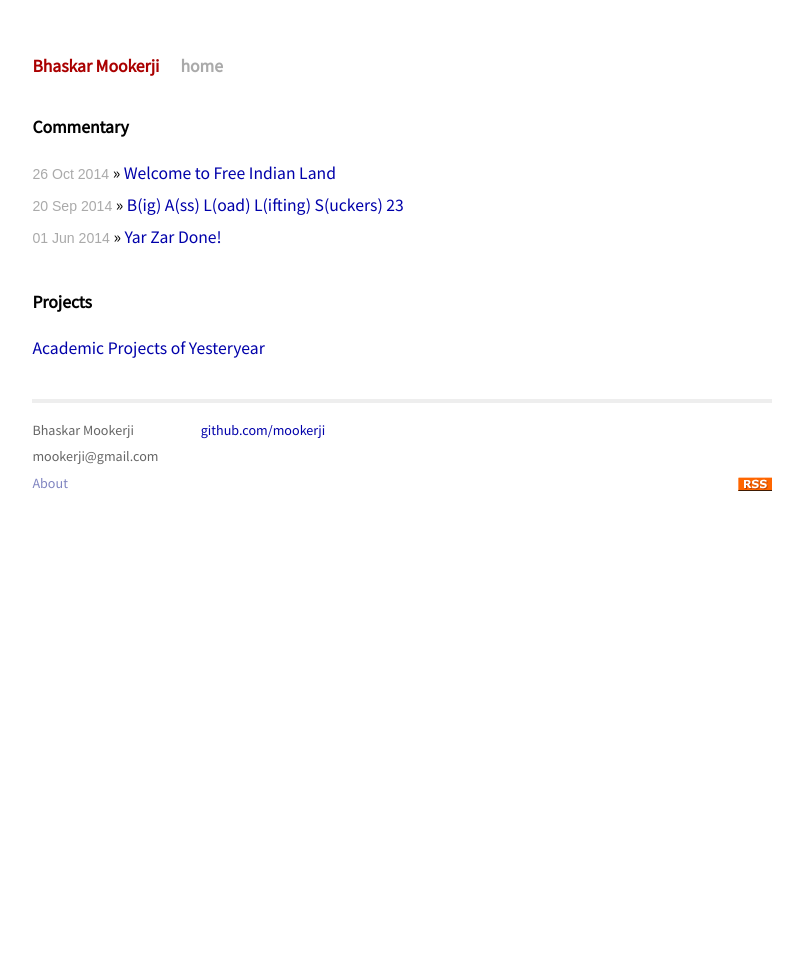
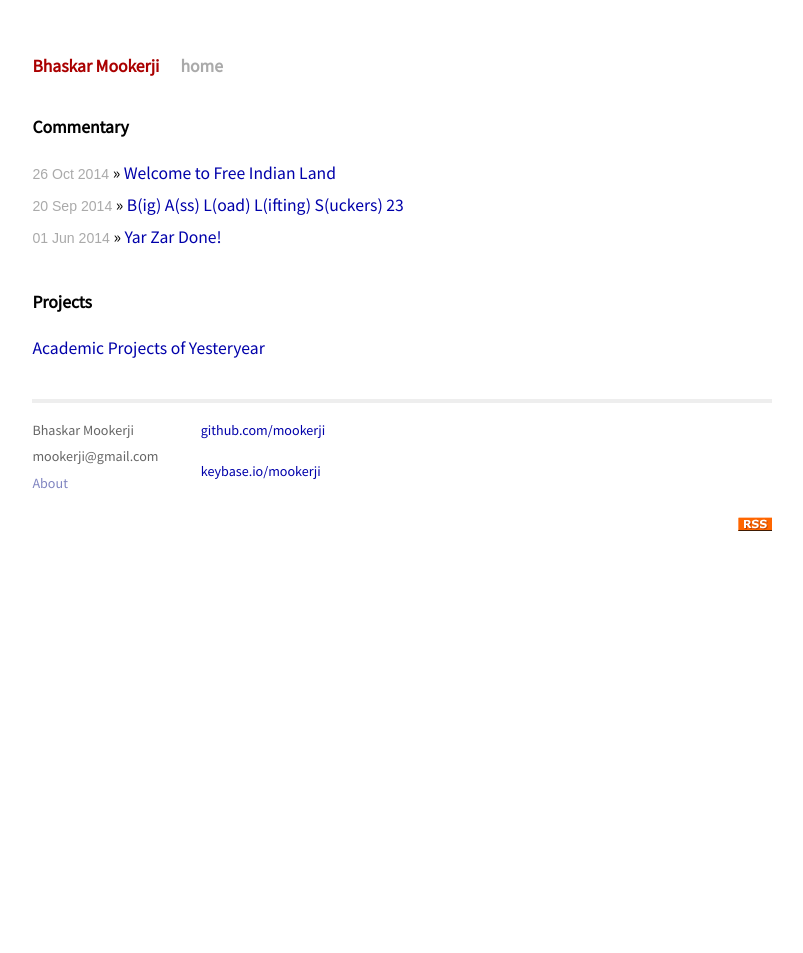
Before and after one commit to mookerji/mookerji.github.io, a Jekyll site: the page built from index.md, in a window 1280 px wide. Shown: the whole page, without its empty margins (238-1041 px from the left). Built offline with Jekyll 4.4.1, drawn with Linux system fonts in a browser that asks for light colours.

```diff
--- a/_layouts/default.html
+++ b/_layouts/default.html
@@ -36,6 +36,9 @@
       <p>
         <a href="https://github.com/mookerji/">github.com/mookerji</a><br />
       </p>
+      <p>
+        <a href="https://keybase.io/mookerji">keybase.io/mookerji</a><br />
+      </p>
     </div>
     <div class="rss">
       <a href="https://feeds.feedburner.com/mookerji">
```
